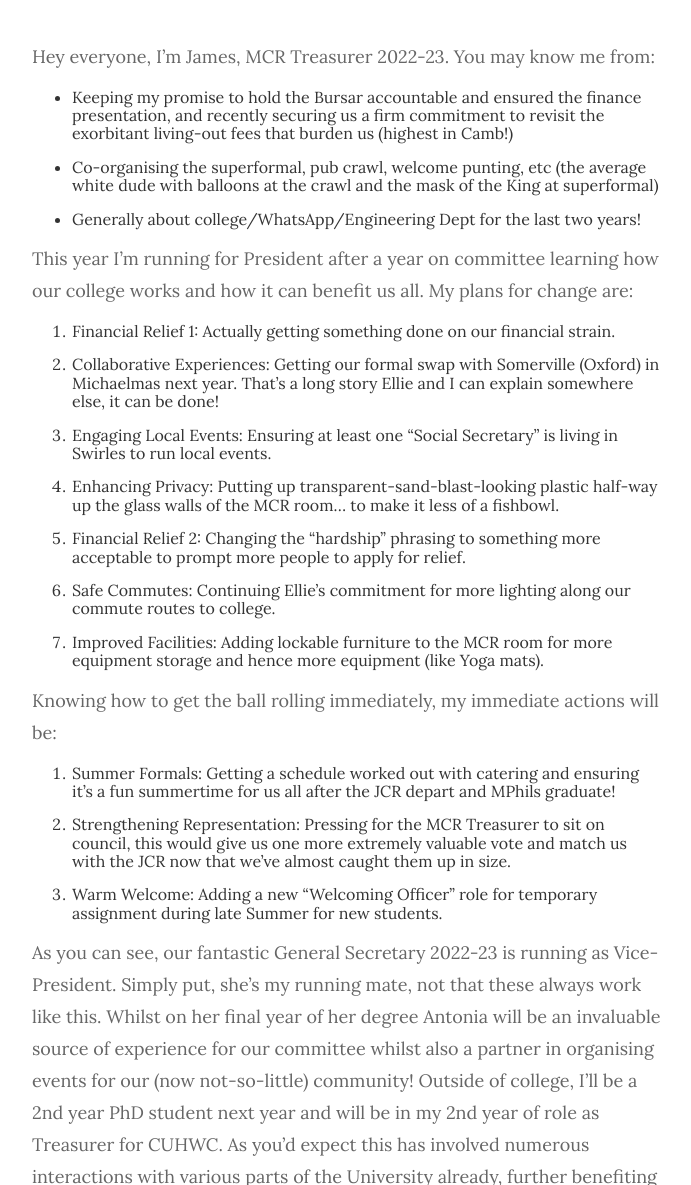
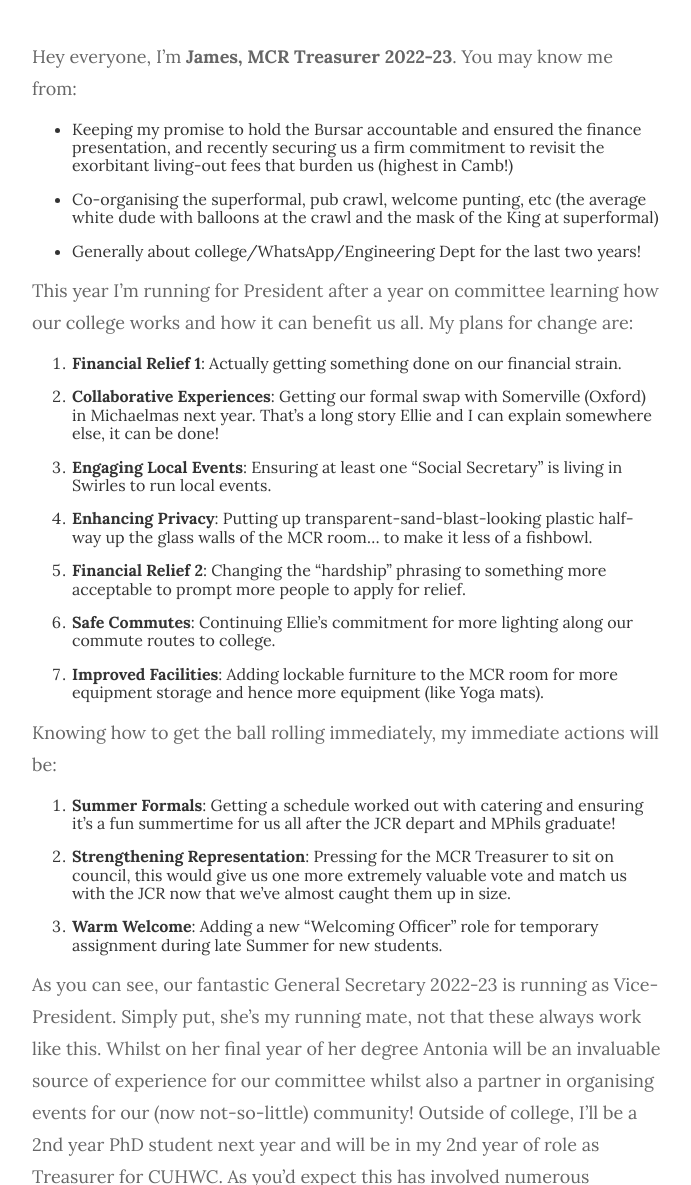
Before and after one commit to dead-water/dead-water.github.io, a Jekyll site: the page built from _pages/mcrpres.md, in a window 1280 px wide and 1400 px high, scrolled down 466 px, cut to the strip 215-1400 px from the top of the window. Shown: the whole strip, without its empty margins (293-984 px from the left). Built offline with Jekyll 4.4.1, drawn with Linux system fonts in a browser that asks for light colours.

Commit message:
embolding

```diff
--- a/_pages/mcrpres.md
+++ b/_pages/mcrpres.md
@@ -8,7 +8,7 @@ permalink: /mcr/
 donotshowinmenu: true
 ---
 
-Hey everyone, I’m James, MCR Treasurer 2022-23. You may know me from:
+Hey everyone, I’m **James, MCR Treasurer 2022-23**. You may know me from:
 -	Keeping my promise to hold the Bursar accountable and ensured the finance presentation, and recently securing us a firm commitment to revisit the exorbitant living-out fees that burden us (highest in Camb!)
 -	Co-organising the superformal, pub crawl, welcome punting, etc (the average white dude with balloons at the crawl and the mask of the King at superformal)
 -	Generally about college/WhatsApp/Engineering Dept for the last two years!
@@ -16,23 +16,23 @@ Hey everyone, I’m James, MCR Treasurer 2022-23. You may know me from:
 This year I’m running for President after a year on committee learning how our college works and how it can benefit us all. My plans for
 change are:
 
-1.	Financial Relief 1: Actually getting something done on our financial strain.
-2.	Collaborative Experiences: Getting our formal swap with Somerville (Oxford) in Michaelmas next year. That’s a long story Ellie and I can explain somewhere else, it can be done!
-3.	Engaging Local Events: Ensuring at least one “Social Secretary” is living in Swirles to run local events.
-4.	Enhancing Privacy: Putting up transparent-sand-blast-looking plastic half-way up the glass walls of the MCR room… to make it less of a fishbowl.
-5.	Financial Relief 2: Changing the “hardship” phrasing to something more acceptable to prompt more people to apply for relief.
-6.	Safe Commutes: Continuing Ellie’s commitment for more lighting along our commute routes to college.
-7.	Improved Facilities: Adding lockable furniture to the MCR room for more equipment storage and hence more equipment (like Yoga mats).
+1.	**Financial Relief 1**: Actually getting something done on our financial strain.
+2.	**Collaborative Experiences**: Getting our formal swap with Somerville (Oxford) in Michaelmas next year. That’s a long story Ellie and I can explain somewhere else, it can be done!
+3.	**Engaging Local Events**: Ensuring at least one “Social Secretary” is living in Swirles to run local events.
+4.	**Enhancing Privacy**: Putting up transparent-sand-blast-looking plastic half-way up the glass walls of the MCR room… to make it less of a fishbowl.
+5.	**Financial Relief 2**: Changing the “hardship” phrasing to something more acceptable to prompt more people to apply for relief.
+6.	**Safe Commutes**: Continuing Ellie’s commitment for more lighting along our commute routes to college.
+7.	**Improved Facilities**: Adding lockable furniture to the MCR room for more equipment storage and hence more equipment (like Yoga mats).
 
 Knowing how to get the ball rolling immediately, my immediate actions will be:
 
-1.	Summer Formals: Getting a schedule worked out with catering and ensuring it’s a fun summertime for us all after the JCR depart and MPhils graduate!
-2.	Strengthening Representation: Pressing for the MCR Treasurer to sit on council, this would give us one more extremely valuable vote and match us with the JCR now that we’ve almost caught them up in size.
-3.	Warm Welcome: Adding a new “Welcoming Officer” role for temporary assignment during late Summer for new students.
+1.	**Summer Formals**: Getting a schedule worked out with catering and ensuring it’s a fun summertime for us all after the JCR depart and MPhils graduate!
+2.	**Strengthening Representation**: Pressing for the MCR Treasurer to sit on council, this would give us one more extremely valuable vote and match us with the JCR now that we’ve almost caught them up in size.
+3.	**Warm Welcome**: Adding a new “Welcoming Officer” role for temporary assignment during late Summer for new students.
 
 As you can see, our fantastic General Secretary 2022-23 is running as Vice-President. Simply put, she’s my running mate, not that these always work like this. Whilst on her final year of her degree Antonia will be an invaluable source of experience for our committee whilst also a partner in organising events for our (now not-so-little) community!
 Outside of college, I’ll be a 2nd year PhD student next year and will be in my 2nd year of role as Treasurer for CUHWC. As you’d expect this has involved numerous interactions with various parts of the University already, further benefiting the slow and steady decoding of Cambridge seems to function. This experience empowers me to navigate the workings of our great institution and advocate effectively on your behalf.
 I'm here to listen, answer questions, and welcome your ideas. Reach out to me on WhatsApp, and together, we will shape a vibrant and inclusive MCR community that thrives on unity and opportunity!
 
 
-James, MCR Presidential Candidate for 2023-24
+**James, MCR Presidential Candidate for 2023-24**
```
